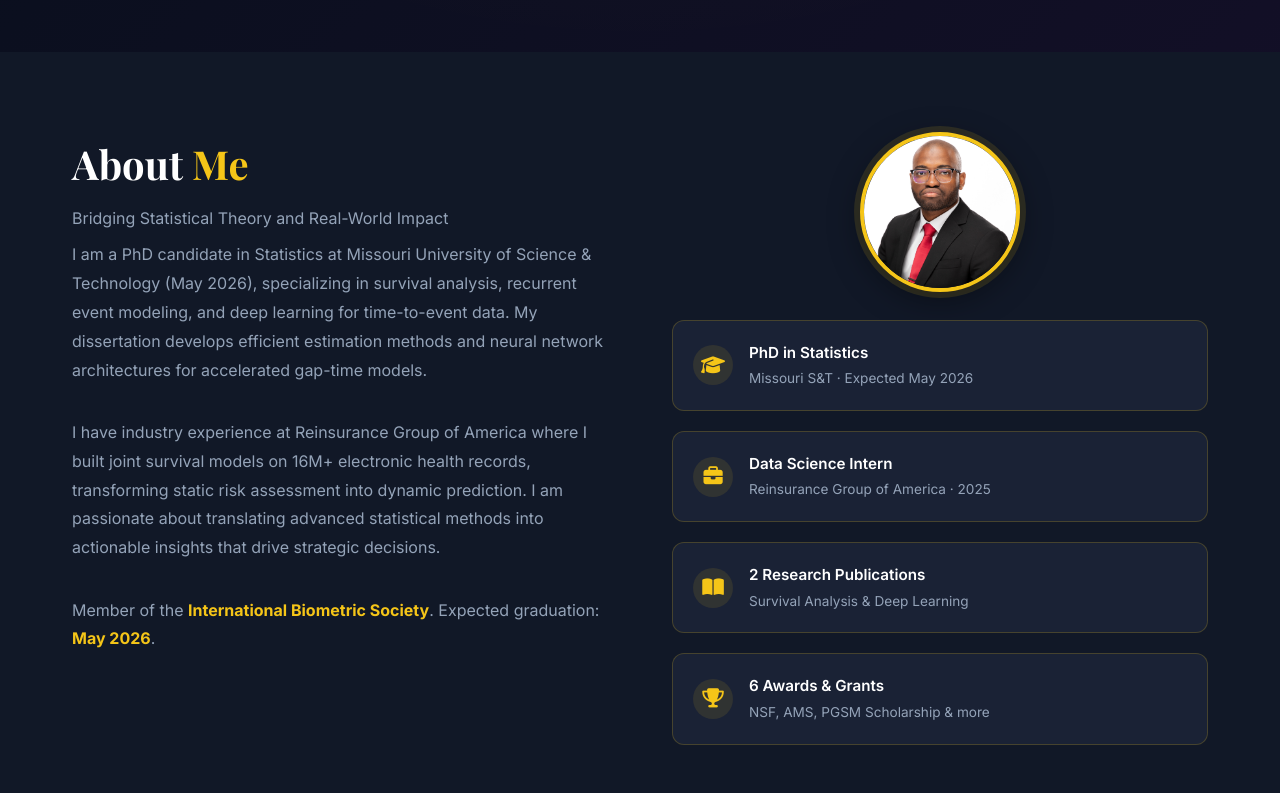
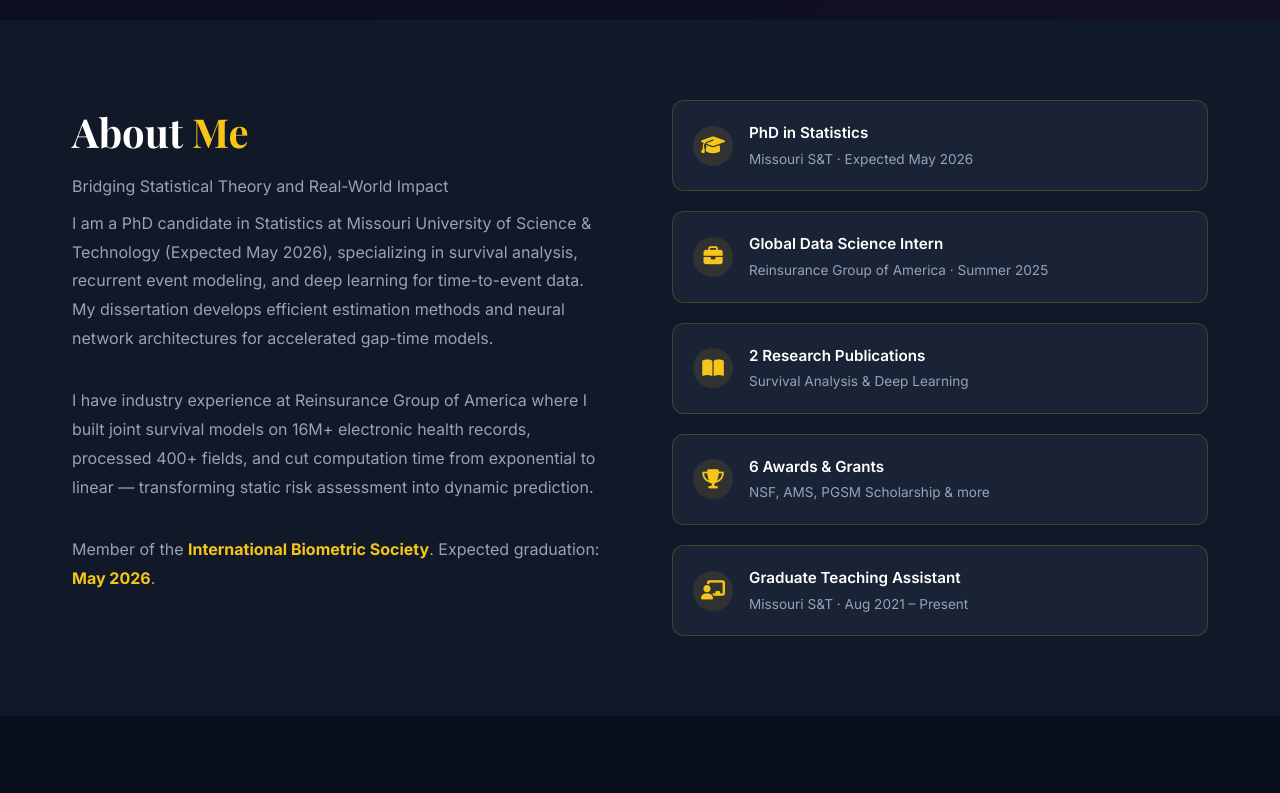
Before and after one commit to EmmanuelMasavoDjegou/EmmanuelMasavoDjegou.github.io, a plain HTML site: page index.html in a window 1280 px wide. Shown: the part 780-1573 px from the top of the page. Drawn offline with nearby package versions, Linux system fonts and the light colour scheme.

Commit message:
Update index.html with new content

```diff
--- a/index.html
+++ b/index.html
@@ -7,7 +7,6 @@
   <meta name="keywords" content="Emmanuel Djegou, Statistics, PhD, Survival Analysis, Deep Learning, Recurrent Events, Data Science, Missouri S&T">
   <meta property="og:title" content="Emmanuel Djegou | Statistics PhD & Data Scientist">
   <meta property="og:description" content="PhD candidate specializing in survival analysis, deep learning, and joint modeling for time-to-event data.">
-  <meta property="og:image" content="images/profile.jpg">
   <meta property="og:type" content="website">
   <title>Emmanuel Djegou | Statistics PhD &amp; Data Scientist</title>
   <link rel="preconnect" href="https://fonts.googleapis.com">
@@ -40,9 +39,6 @@
   <!-- HERO -->
   <section class="hero">
     <div class="hero-content">
-      <div class="hero-photo-wrapper">
-        <img src="images/profile.jpg" alt="Emmanuel Djegou" class="hero-photo">
-      </div>
       <p class="hero-eyebrow">Welcome to my portfolio</p>
       <h1 class="hero-name">Emmanuel Djegou</h1>
       <div class="hero-subtitle-wrapper">
@@ -69,16 +65,13 @@
         <div class="about-text reveal">
           <h2 class="section-title">About <span>Me</span></h2>
           <p class="section-subtitle">Bridging Statistical Theory and Real-World Impact</p>
-          <p>I am a PhD candidate in Statistics at Missouri University of Science &amp; Technology (May 2026), specializing in survival analysis, recurrent event modeling, and deep learning for time-to-event data. My dissertation develops efficient estimation methods and neural network architectures for accelerated gap-time models.</p>
+          <p>I am a PhD candidate in Statistics at Missouri University of Science &amp; Technology (Expected May 2026), specializing in survival analysis, recurrent event modeling, and deep learning for time-to-event data. My dissertation develops efficient estimation methods and neural network architectures for accelerated gap-time models.</p>
           <br>
-          <p>I have industry experience at Reinsurance Group of America where I built joint survival models on 16M+ electronic health records, transforming static risk assessment into dynamic prediction. I am passionate about translating advanced statistical methods into actionable insights that drive strategic decisions.</p>
+          <p>I have industry experience at Reinsurance Group of America where I built joint survival models on 16M+ electronic health records, processed 400+ fields, and cut computation time from exponential to linear — transforming static risk assessment into dynamic prediction.</p>
           <br>
           <p>Member of the <strong style="color: var(--accent)">International Biometric Society</strong>. Expected graduation: <strong style="color: var(--accent)">May 2026</strong>.</p>
         </div>
         <div class="about-highlights reveal reveal-delay-2">
-          <div class="about-photo-card">
-            <img src="images/profile.jpg" alt="Emmanuel Djegou" class="about-photo">
-          </div>
           <div class="highlight-item">
             <i class="fas fa-graduation-cap"></i>
             <div>
@@ -89,8 +82,8 @@
           <div class="highlight-item">
             <i class="fas fa-briefcase"></i>
             <div>
-              <h4>Data Science Intern</h4>
-              <p>Reinsurance Group of America &middot; 2025</p>
+              <h4>Global Data Science Intern</h4>
+              <p>Reinsurance Group of America &middot; Summer 2025</p>
             </div>
           </div>
           <div class="highlight-item">
@@ -105,6 +98,13 @@
             <div>
               <h4>6 Awards &amp; Grants</h4>
               <p>NSF, AMS, PGSM Scholarship &amp; more</p>
+            </div>
+          </div>
+          <div class="highlight-item">
+            <i class="fas fa-chalkboard-teacher"></i>
+            <div>
+              <h4>Graduate Teaching Assistant</h4>
+              <p>Missouri S&amp;T &middot; Aug 2021 &ndash; Present</p>
             </div>
           </div>
         </div>
@@ -166,6 +166,8 @@
             <span class="skill-tag">LangChain</span>
             <span class="skill-tag">HuggingFace</span>
             <span class="skill-tag">PyMC</span>
+            <span class="skill-tag">jmBIG</span>
+            <span class="skill-tag">lifelines</span>
           </div>
         </div>
         <div class="skill-category reveal reveal-delay-3">
```
